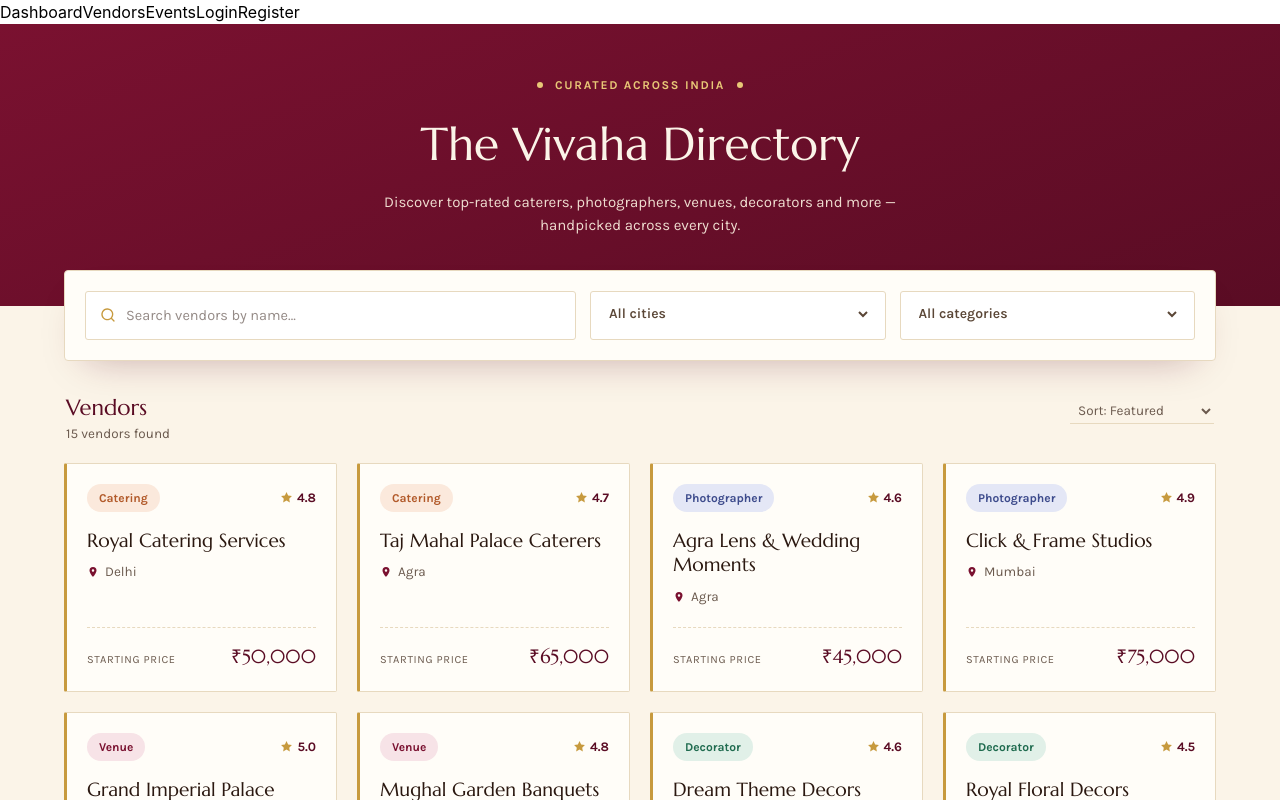
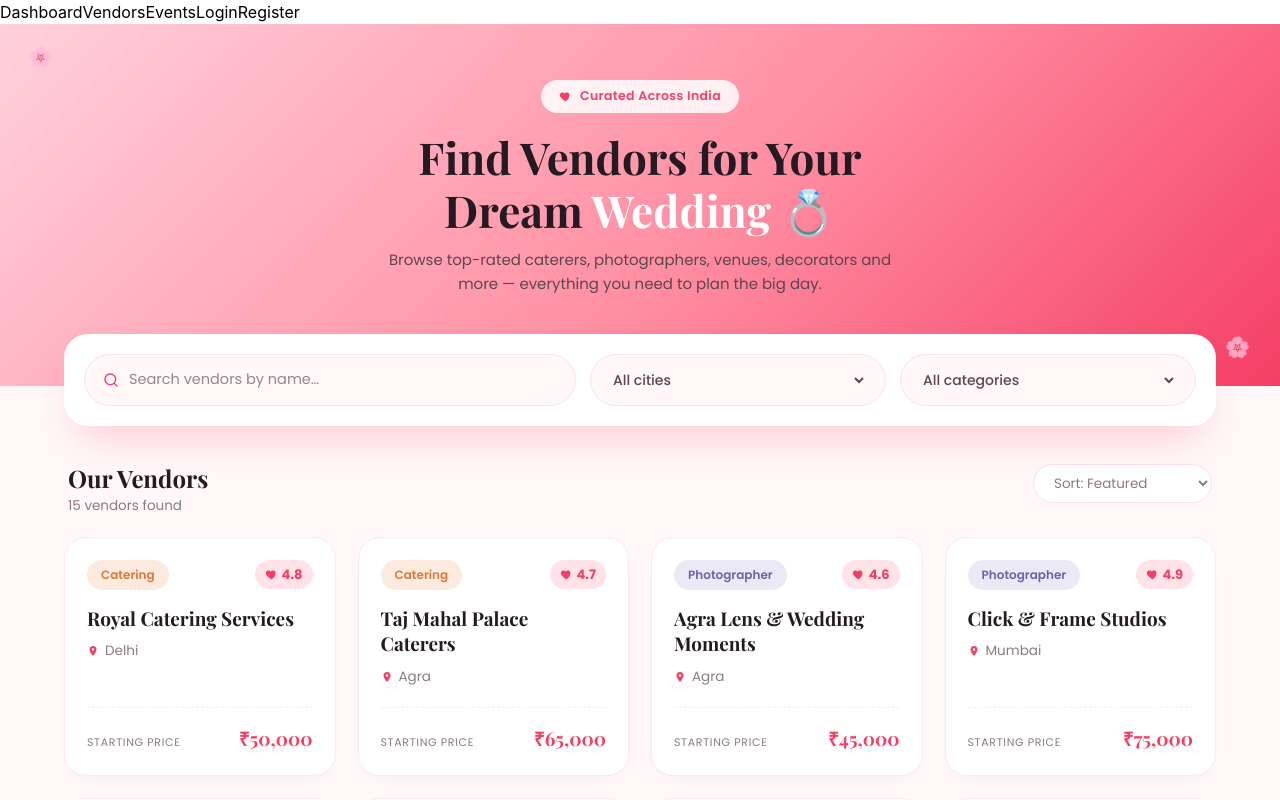
Before and after one commit to Kapilsingh001/wedding-event-planner, a React (Vite) app: page /vendors in a window 1280 px wide. Shown: the top 800 px of the page. Built offline with nearby package versions, Linux system fonts and the light colour scheme; data requests are answered from the project's data file.

Commit message:
Redesign Vendors page with pink wedding theme, add search/filter/sort

```diff
--- a/src/features/vendors/Vendors.jsx
+++ b/src/features/vendors/Vendors.jsx
@@ -3,42 +3,42 @@
 
 const API_BASE_URL = 'http://localhost:3001';
 
-// Loads the display fonts once. Safe to keep here even if this
-// component mounts more than once — it just skips re-adding the link.
+// Loads the display fonts once. Safe even if this component mounts more
+// than once — it just skips re-adding the link.
 function useThemeFonts() {
   useEffect(() => {
-    if (document.getElementById('vivaha-fonts')) return;
+    if (document.getElementById('wedding-fonts')) return;
     const link = document.createElement('link');
-    link.id = 'vivaha-fonts';
+    link.id = 'wedding-fonts';
     link.rel = 'stylesheet';
     link.href =
-      'https://fonts.googleapis.com/css2?family=Marcellus&family=Karla:wght@400;500;600;700&display=swap';
+      'https://fonts.googleapis.com/css2?family=Playfair+Display:wght@600;700&family=Poppins:wght@400;500;600;700&display=swap';
     document.head.appendChild(link);
   }, []);
 }
 
 const CATEGORY_STYLES = {
-  Catering: { color: '#B25A2A', background: '#FBE9DC' },
-  Photographer: { color: '#3D4B8C', background: '#E4E7F6' },
-  Venue: { color: '#7A1130', background: '#F7E3E7' },
-  Decorator: { color: '#1F6B4F', background: '#E1F0E8' },
-  Music: { color: '#8B3A62', background: '#F5E2ED' },
+  Catering: { color: '#D97B3F', background: '#FBEADD' },
+  Photographer: { color: '#6C63A6', background: '#ECE9F7' },
+  Venue: { color: '#F43F65', background: '#FFE3E9' },
+  Decorator: { color: '#2E9E77', background: '#E1F5EC' },
+  Music: { color: '#C2447A', background: '#FBE4EF' },
 };
-const DEFAULT_CATEGORY_STYLE = { color: '#6B5A4E', background: '#EFE7DA' };
+const DEFAULT_CATEGORY_STYLE = { color: '#8B7A82', background: '#F3EBEE' };
 
 const PinIcon = () => (
-  <svg viewBox="0 0 24 24" width="12" height="12" style={{ fill: '#7A1130', flexShrink: 0 }}>
+  <svg viewBox="0 0 24 24" width="12" height="12" style={{ fill: '#F43F65', flexShrink: 0 }}>
     <path d="M12 2a7 7 0 0 0-7 7c0 5.25 7 13 7 13s7-7.75 7-13a7 7 0 0 0-7-7Zm0 9.5A2.5 2.5 0 1 1 14.5 9 2.5 2.5 0 0 1 12 11.5Z" />
   </svg>
 );
 const SearchIcon = () => (
-  <svg viewBox="0 0 24 24" width="16" height="16" style={{ fill: '#C79A3E' }}>
+  <svg viewBox="0 0 24 24" width="16" height="16" style={{ fill: '#F43F65' }}>
     <path d="M21.71 20.29 18 16.61A9 9 0 1 0 16.61 18l3.68 3.68a1 1 0 0 0 1.42-1.39ZM11 18a7 7 0 1 1 7-7 7 7 0 0 1-7 7Z" />
   </svg>
 );
-const StarIcon = () => (
-  <svg viewBox="0 0 24 24" width="13" height="13" style={{ fill: '#C79A3E' }}>
-    <path d="M12 2 15 8.5 22 9.3 17 14.1 18.2 21 12 17.6 5.8 21 7 14.1 2 9.3 9 8.5Z" />
+const HeartIcon = () => (
+  <svg viewBox="0 0 24 24" width="13" height="13" style={{ fill: '#F43F65' }}>
+    <path d="M12 21s-6.716-4.35-9.428-8.06C.86 10.42 1.2 6.9 4.1 5.2c2.2-1.28 4.9-.62 6.4 1.28 1.5-1.9 4.2-2.56 6.4-1.28 2.9 1.7 3.24 5.22 1.53 7.74C18.72 16.65 12 21 12 21Z" />
   </svg>
 );
 
@@ -126,36 +126,53 @@
   // ---------- styles ----------
 
   const pageStyle = {
-    backgroundColor: '#FBF4E8',
+    backgroundColor: '#FFF7F8',
     minHeight: '100vh',
-    fontFamily: "'Karla', 'Segoe UI', sans-serif",
-    color: '#2B1810',
+    fontFamily: "'Poppins', 'Segoe UI', sans-serif",
+    color: '#241B22',
   };
 
   const heroStyle = {
-    background: 'linear-gradient(160deg, #7A1130 0%, #5A0C24 100%)',
-    color: '#FBF4E8',
-    padding: '52px 24px 68px',
+    background: 'linear-gradient(135deg, #FFD1DC 0%, #FF8FA3 55%, #F43F65 100%)',
+    padding: '56px 24px 90px',
     textAlign: 'center',
+    position: 'relative',
+    overflow: 'hidden',
   };
 
-  const eyebrowRowStyle = {
-    display: 'flex',
+  const heroFlowerLeftStyle = { position: 'absolute', top: '18px', left: '28px', fontSize: '20px', opacity: 0.8 };
+  const heroFlowerRightStyle = { position: 'absolute', bottom: '24px', right: '30px', fontSize: '20px', opacity: 0.8 };
+
+  const badgeRowStyle = {
+    display: 'inline-flex',
     alignItems: 'center',
-    justifyContent: 'center',
-    gap: '12px',
-    marginBottom: '16px',
+    gap: '8px',
+    backgroundColor: 'rgba(255,255,255,0.85)',
+    padding: '7px 18px',
+    borderRadius: '30px',
+    marginBottom: '18px',
+    fontSize: '12.5px',
+    fontWeight: 600,
+    color: '#F43F65',
+    letterSpacing: '0.03em',
   };
-  const eyebrowDotStyle = { width: '6px', height: '6px', borderRadius: '50%', backgroundColor: '#E8C877' };
-  const eyebrowTextStyle = { letterSpacing: '0.14em', fontSize: '12px', color: '#E8C877', fontWeight: 700 };
 
   const titleStyle = {
-    fontFamily: "'Marcellus', serif",
-    fontWeight: 400,
-    fontSize: 'clamp(32px, 5vw, 46px)',
+    fontFamily: "'Playfair Display', serif",
+    fontWeight: 700,
+    fontSize: 'clamp(30px, 5vw, 44px)',
     margin: '0 0 12px',
+    color: '#241B22',
+    lineHeight: 1.2,
   };
-  const subtitleStyle = { fontSize: '15px', color: '#EFDDD0', maxWidth: '520px', margin: '0 auto', lineHeight: 1.55 };
+
+  const subtitleStyle = {
+    fontSize: '15px',
+    color: '#5C4650',
+    maxWidth: '520px',
+    margin: '0 auto',
+    lineHeight: 1.6,
+  };
 
   const containerStyle = { maxWidth: '1200px', margin: '0 auto', padding: '0 24px 80px' };
 
@@ -163,13 +180,12 @@
     display: 'flex',
     flexWrap: 'wrap',
     gap: '14px',
-    marginTop: '-36px',
+    marginTop: '-52px',
     marginBottom: '10px',
-    backgroundColor: '#FFFDF8',
+    backgroundColor: '#FFFFFF',
     padding: '20px',
-    borderRadius: '4px',
-    border: '1px solid #E7D9BF',
-    boxShadow: '0 18px 40px -22px rgba(90,12,36,0.35)',
+    borderRadius: '24px',
+    boxShadow: '0 22px 45px -20px rgba(244,63,101,0.35)',
     position: 'relative',
   };
 
@@ -178,101 +194,100 @@
     display: 'flex',
     alignItems: 'center',
     gap: '10px',
-    padding: '0 14px',
-    borderRadius: '3px',
-    border: '1px solid #E7D9BF',
-    backgroundColor: '#fff',
+    padding: '0 18px',
+    borderRadius: '30px',
+    border: '1px solid #FCE1E7',
+    backgroundColor: '#FFF7F8',
   };
 
   const inputStyle = {
     flex: 1,
-    padding: '13px 0',
+    padding: '14px 0',
     fontSize: '14.5px',
     border: 'none',
     outline: 'none',
     backgroundColor: 'transparent',
-    fontFamily: "'Karla', sans-serif",
-    color: '#2B1810',
+    fontFamily: "'Poppins', sans-serif",
+    color: '#241B22',
   };
 
   const selectWrapStyle = {
     flex: '1 1 170px',
-    padding: '0 14px',
-    borderRadius: '3px',
-    border: '1px solid #E7D9BF',
-    backgroundColor: '#fff',
+    padding: '0 18px',
+    borderRadius: '30px',
+    border: '1px solid #FCE1E7',
+    backgroundColor: '#FFF7F8',
   };
 
   const selectStyle = {
     width: '100%',
-    padding: '13px 0',
+    padding: '14px 0',
     fontSize: '14px',
-    fontWeight: 600,
+    fontWeight: 500,
     border: 'none',
     outline: 'none',
     backgroundColor: 'transparent',
-    color: '#5A4636',
+    color: '#5C4650',
     cursor: 'pointer',
-    fontFamily: "'Karla', sans-serif",
+    fontFamily: "'Poppins', sans-serif",
   };
 
   const resultsRowStyle = {
     display: 'flex',
     alignItems: 'baseline',
     justifyContent: 'space-between',
-    margin: '30px 2px 18px',
+    margin: '34px 4px 20px',
     flexWrap: 'wrap',
     gap: '10px',
   };
 
   const resultsHeadingStyle = {
-    fontFamily: "'Marcellus', serif",
-    fontWeight: 400,
-    fontSize: '22px',
+    fontFamily: "'Playfair Display', serif",
+    fontWeight: 700,
+    fontSize: '24px',
     margin: 0,
-    color: '#5A0C24',
+    color: '#241B22',
   };
-  const resultsCountStyle = { fontSize: '13.5px', color: '#6B5A4E' };
+  const resultsCountStyle = { fontSize: '13.5px', color: '#8B7A82' };
 
   const sortSelectStyle = {
-    fontFamily: "'Karla', sans-serif",
+    fontFamily: "'Poppins', sans-serif",
     fontSize: '13.5px',
-    color: '#6B5A4E',
-    background: 'transparent',
-    border: 'none',
-    borderBottom: '1px solid #E7D9BF',
-    padding: '4px 4px',
+    color: '#8B7A82',
+    background: '#FFFFFF',
+    border: '1px solid #FCE1E7',
+    borderRadius: '20px',
+    padding: '8px 16px',
     cursor: 'pointer',
   };
 
   const gridStyle = {
     display: 'grid',
     gridTemplateColumns: 'repeat(auto-fit, minmax(260px, 1fr))',
-    gap: '20px',
+    gap: '22px',
   };
 
   const getCardStyle = (id) => ({
-    backgroundColor: '#FFFDF8',
-    borderRadius: '2px',
-    border: '1px solid #E7D9BF',
-    borderLeft: hoveredCardId === id ? '3px solid #7A1130' : '3px solid #C79A3E',
-    padding: '20px',
+    backgroundColor: '#FFFFFF',
+    borderRadius: '22px',
+    border: '1px solid #FCE9EE',
+    padding: '22px',
     textDecoration: 'none',
     color: 'inherit',
     display: 'flex',
     flexDirection: 'column',
     justifyContent: 'space-between',
-    boxShadow: hoveredCardId === id ? '0 20px 30px -20px rgba(90,12,36,0.3)' : 'none',
-    transform: hoveredCardId === id ? 'translateY(-3px)' : 'translateY(0)',
-    transition: 'all 0.18s ease',
+    boxShadow: hoveredCardId === id ? '0 24px 40px -22px rgba(244,63,101,0.35)' : '0 8px 20px -14px rgba(36,27,34,0.12)',
+    transform: hoveredCardId === id ? 'translateY(-5px)' : 'translateY(0)',
+    transition: 'all 0.22s ease',
   });
 
   const cardHeaderStyle = { display: 'flex', justifyContent: 'space-between', alignItems: 'center', marginBottom: '16px' };
 
   const categoryPillStyle = (category) => ({
     fontSize: '12px',
-    fontWeight: 700,
-    padding: '5px 12px',
+    fontWeight: 600,
+    padding: '6px 14px',
     borderRadius: '20px',
     ...(CATEGORY_STYLES[category] || DEFAULT_CATEGORY_STYLE),
   });
@@ -283,47 +298,62 @@
     gap: '4px',
     fontSize: '13px',
     fontWeight: 700,
-    color: '#5A0C24',
+    color: '#F43F65',
+    backgroundColor: '#FFE3E9',
+    padding: '5px 10px',
+    borderRadius: '20px',
   };
 
-  const cardTitleStyle = { fontFamily: "'Marcellus', serif", fontWeight: 400, fontSize: '19px', margin: '0 0 10px', lineHeight: 1.3, color: '#2B1810' };
-  const cityRowStyle = { display: 'flex', alignItems: 'center', gap: '6px', fontSize: '13.5px', color: '#6B5A4E', margin: '0 0 20px' };
+  const cardTitleStyle = {
+    fontFamily: "'Playfair Display', serif",
+    fontWeight: 700,
+    fontSize: '19px',
+    margin: '0 0 10px',
+    lineHeight: 1.35,
+    color: '#241B22',
+  };
+  const cityRowStyle = { display: 'flex', alignItems: 'center', gap: '6px', fontSize: '13.5px', color: '#8B7A82', margin: '0 0 20px' };
 
   const cardFooterStyle = {
     display: 'flex',
     justifyContent: 'space-between',
     alignItems: 'baseline',
-    paddingTop: '14px',
-    borderTop: '1px dashed #E7D9BF',
+    paddingTop: '16px',
+    borderTop: '1px dashed #FCE9EE',
   };
-  const priceLabelStyle = { fontSize: '11px', letterSpacing: '0.06em', color: '#6B5A4E' };
-  const priceStyle = { fontFamily: "'Marcellus', serif", fontSize: '19px', color: '#5A0C24' };
+  const priceLabelStyle = { fontSize: '11px', letterSpacing: '0.06em', color: '#8B7A82' };
+  const priceStyle = { fontFamily: "'Playfair Display', serif", fontWeight: 700, fontSize: '19px', color: '#F43F65' };
 
-  const statusWrapStyle = { textAlign: 'center', padding: '70px 20px', color: '#6B5A4E' };
-  const statusHeadingStyle = { fontFamily: "'Marcellus', serif", fontSize: '22px', color: '#5A0C24', fontWeight: 400, margin: '0 0 8px' };
+  const statusWrapStyle = { textAlign: 'center', padding: '70px 20px', color: '#8B7A82' };
+  const statusHeadingStyle = { fontFamily: "'Playfair Display', serif", fontSize: '22px', color: '#241B22', fontWeight: 700, margin: '0 0 8px' };
   const resetButtonStyle = {
-    marginTop: '16px',
-    backgroundColor: '#7A1130',
-    color: '#FBF4E8',
+    marginTop: '18px',
+    background: 'linear-gradient(135deg, #FF8FA3, #F43F65)',
+    color: '#FFFFFF',
     border: 'none',
-    padding: '10px 22px',
-    borderRadius: '3px',
+    padding: '12px 28px',
+    borderRadius: '30px',
     fontSize: '13.5px',
-    fontFamily: "'Karla', sans-serif",
+    fontWeight: 600,
+    fontFamily: "'Poppins', sans-serif",
     cursor: 'pointer',
   };
 
   return (
     <div style={pageStyle}>
       <div style={heroStyle}>
-        <div style={eyebrowRowStyle}>
-          <span style={eyebrowDotStyle} />
-          <span style={eyebrowTextStyle}>CURATED ACROSS INDIA</span>
-          <span style={eyebrowDotStyle} />
-        </div>
-        <h1 style={titleStyle}>The Vivaha Directory</h1>
+        <span style={heroFlowerLeftStyle}>🌸</span>
+        <span style={heroFlowerRightStyle}>🌸</span>
+
+        <span style={badgeRowStyle}>
+          <HeartIcon /> Curated Across India
+        </span>
+        <h1 style={titleStyle}>
+          Find Vendors for Your<br />
+          Dream <span style={{ color: '#FFFFFF' }}>Wedding</span> 💍
+        </h1>
         <p style={subtitleStyle}>
-          Discover top-rated caterers, photographers, venues, decorators and more — handpicked across every city.
+          Browse top-rated caterers, photographers, venues, decorators and more — everything you need to plan the big day.
         </p>
       </div>
 
@@ -361,7 +391,7 @@
 
         <div style={resultsRowStyle}>
           <div>
-            <h2 style={resultsHeadingStyle}>Vendors</h2>
+            <h2 style={resultsHeadingStyle}>Our Vendors</h2>
             <div style={resultsCountStyle}>
               {!loading && !error &&
                 `${filteredVendors.length} ${filteredVendors.length === 1 ? 'vendor' : 'vendors'} found`}
@@ -410,7 +440,7 @@
                   <div style={cardHeaderStyle}>
                     <span style={categoryPillStyle(vendor.category)}>{vendor.category}</span>
                     <span style={ratingBadgeStyle}>
-                      <StarIcon /> {Number(vendor.rating).toFixed(1)}
+                      <HeartIcon /> {Number(vendor.rating).toFixed(1)}
                     </span>
                   </div>
                   <h3 style={cardTitleStyle}>{vendor.name}</h3>
--- a/src/features/vendors/vendors.html
+++ b/src/features/vendors/vendors.html
@@ -3,22 +3,24 @@
 <head>
 <meta charset="UTF-8">
 <meta name="viewport" content="width=device-width, initial-scale=1.0">
-<title>The Vivaha Directory — Vendor Listing</title>
+<title>Find Vendors for Your Dream Wedding</title>
 <link rel="preconnect" href="https://fonts.googleapis.com">
 <link rel="preconnect" href="https://fonts.gstatic.com" crossorigin>
-<link href="https://fonts.googleapis.com/css2?family=Marcellus&family=Karla:wght@400;500;600;700&display=swap" rel="stylesheet">
+<link href="https://fonts.googleapis.com/css2?family=Playfair+Display:wght@600;700&family=Poppins:wght@400;500;600;700&display=swap" rel="stylesheet">
 <link rel="stylesheet" href="vendors.css">
 </head>
 <body>
 
 <header class="vv-hero">
-  <div class="vv-eyebrow-row">
-    <span class="vv-eyebrow-dot"></span>
-    <span class="vv-eyebrow-text">CURATED ACROSS INDIA</span>
-    <span class="vv-eyebrow-dot"></span>
-  </div>
-  <h1 class="vv-title">The Vivaha Directory</h1>
-  <p class="vv-subtitle">Discover top-rated caterers, photographers, venues, decorators and more — handpicked across every city.</p>
+  <span class="vv-flower vv-flower-left">🌸</span>
+  <span class="vv-flower vv-flower-right">🌸</span>
+
+  <span class="vv-badge">
+    <svg viewBox="0 0 24 24" width="13" height="13"><path d="M12 21s-6.716-4.35-9.428-8.06C.86 10.42 1.2 6.9 4.1 5.2c2.2-1.28 4.9-.62 6.4 1.28 1.5-1.9 4.2-2.56 6.4-1.28 2.9 1.7 3.24 5.22 1.53 7.74C18.72 16.65 12 21 12 21Z"/></svg>
+    Curated Across India
+  </span>
+  <h1 class="vv-title">Find Vendors for Your<br>Dream <span>Wedding</span> 💍</h1>
+  <p class="vv-subtitle">Browse top-rated caterers, photographers, venues, decorators and more — everything you need to plan the big day.</p>
 </header>
 
 <main class="vv-container">
@@ -44,7 +46,7 @@
 
   <div class="vv-results-row">
     <div>
-      <h2 class="vv-results-heading">Vendors</h2>
+      <h2 class="vv-results-heading">Our Vendors</h2>
       <div class="vv-results-count" id="resultCount"></div>
     </div>
     <select class="vv-sort-select" id="sortSelect">
@@ -78,8 +80,8 @@
     { id: 15, name: "Symphony Strings", category: "Music", city: "Kolkata", price: 40000, rating: 4.5 }
   ];
 
-  const pinIcon = '<svg class="vv-icon" viewBox="0 0 24 24" width="12" height="12" style="fill:#7A1130"><path d="M12 2a7 7 0 0 0-7 7c0 5.25 7 13 7 13s7-7.75 7-13a7 7 0 0 0-7-7Zm0 9.5A2.5 2.5 0 1 1 14.5 9 2.5 2.5 0 0 1 12 11.5Z"/></svg>';
-  const starIcon = '<svg class="vv-icon" viewBox="0 0 24 24" width="13" height="13" style="fill:#C79A3E"><path d="M12 2 15 8.5 22 9.3 17 14.1 18.2 21 12 17.6 5.8 21 7 14.1 2 9.3 9 8.5Z"/></svg>';
+  const pinIcon = '<svg class="vv-icon" viewBox="0 0 24 24" width="12" height="12" style="fill:#F43F65"><path d="M12 2a7 7 0 0 0-7 7c0 5.25 7 13 7 13s7-7.75 7-13a7 7 0 0 0-7-7Zm0 9.5A2.5 2.5 0 1 1 14.5 9 2.5 2.5 0 0 1 12 11.5Z"/></svg>';
+  const heartIcon = '<svg class="vv-icon" viewBox="0 0 24 24" width="13" height="13" style="fill:#F43F65"><path d="M12 21s-6.716-4.35-9.428-8.06C.86 10.42 1.2 6.9 4.1 5.2c2.2-1.28 4.9-.62 6.4 1.28 1.5-1.9 4.2-2.56 6.4-1.28 2.9 1.7 3.24 5.22 1.53 7.74C18.72 16.65 12 21 12 21Z"/></svg>';
 
   function categoryClass(category) {
     const map = { Catering: "catering", Photographer: "photographer", Venue: "venue", Decorator: "decorator", Music: "music" };
@@ -144,7 +146,7 @@
         <div>
           <div class="vv-card-header">
             <span class="vv-tag ${categoryClass(v.category)}">${v.category}</span>
-            <span class="vv-rating">${starIcon} ${v.rating.toFixed(1)}</span>
+            <span class="vv-rating">${heartIcon} ${v.rating.toFixed(1)}</span>
           </div>
           <h3 class="vv-card-title">${v.name}</h3>
           <div class="vv-city-row">${pinIcon} ${v.city}</div>
```
Also changed, not shown: src/features/vendors/vendors.css.
